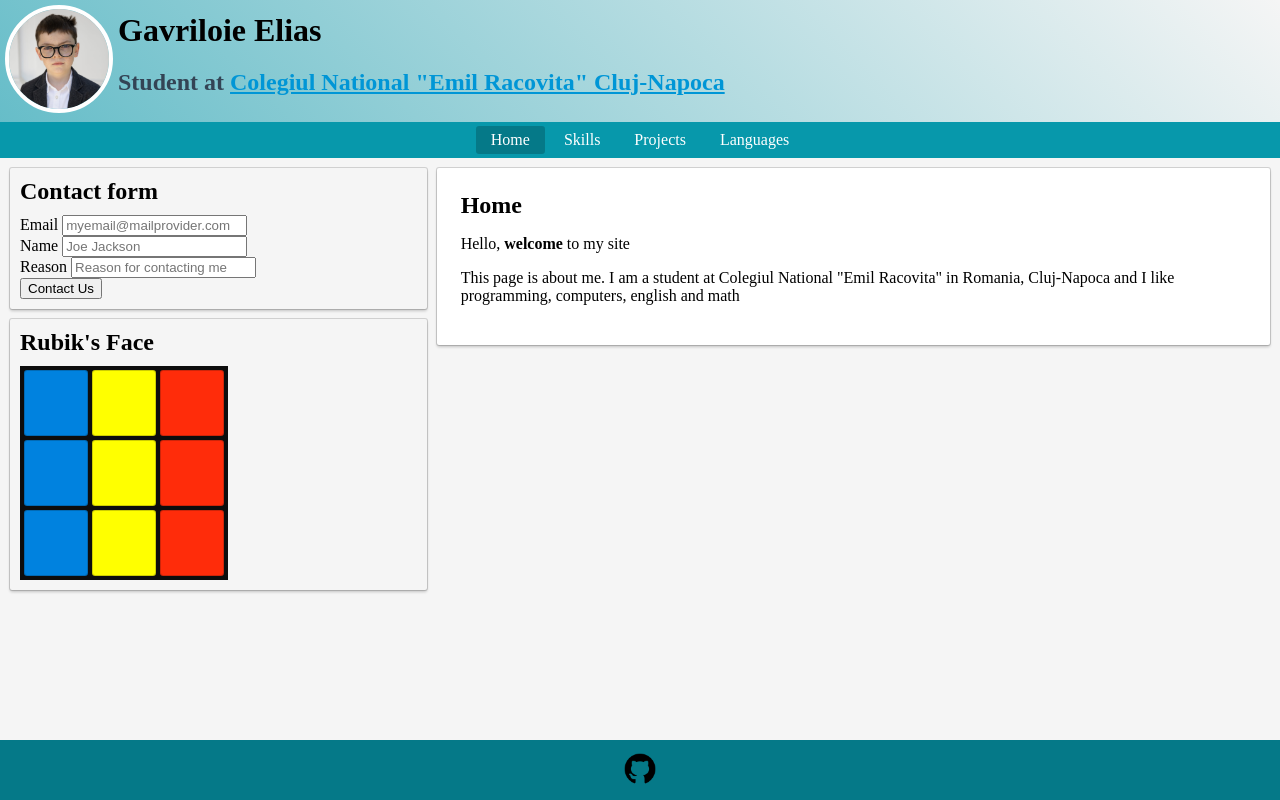
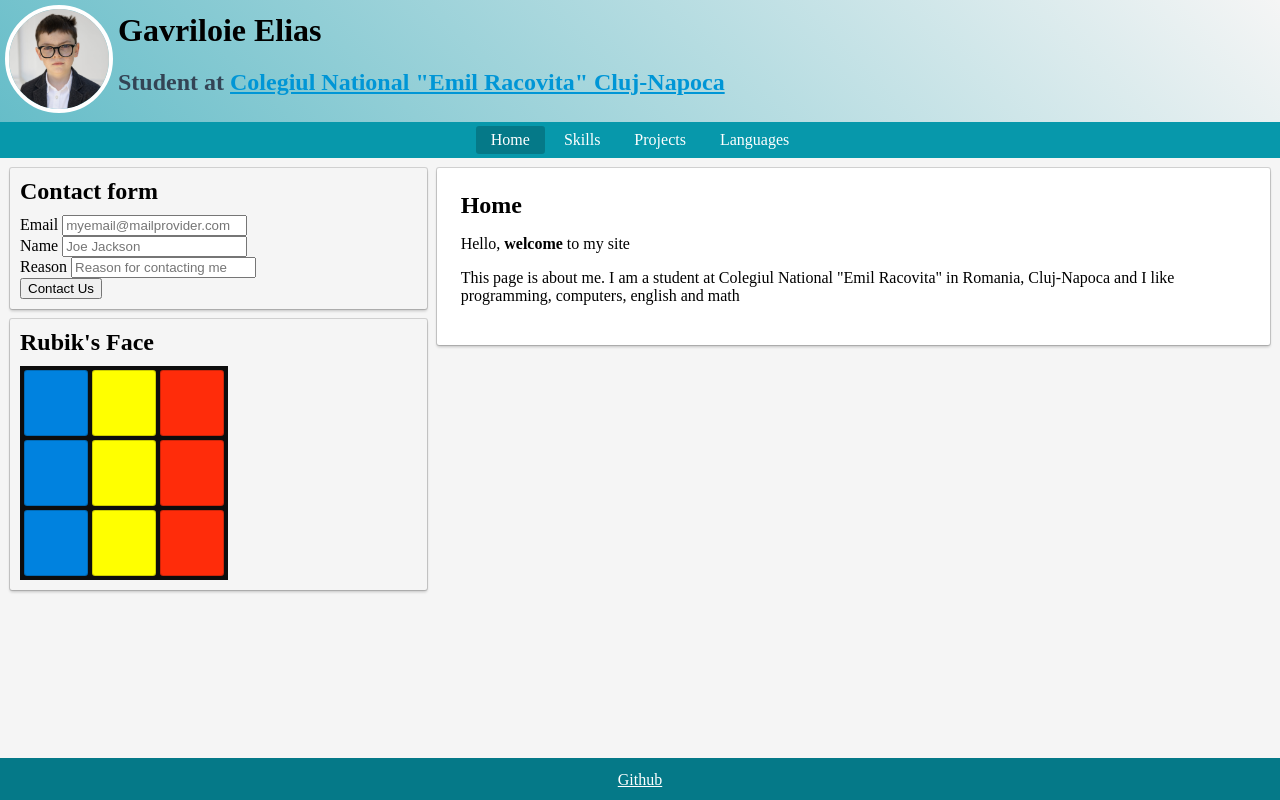
Before and after one commit to Gavriloie-Elias/Gavriloie-Elias.github.io, a plain HTML site: page index.html in a window 1280 px wide. Drawn offline with Linux system fonts and the light colour scheme.

```diff
--- a/index.html
+++ b/index.html
@@ -135,13 +135,8 @@
       <a
         href="https://github.com/Gavriloie-Elias"
         style="padding: 3px; color: white"
-        ><img
-          src="Images/github.png
-        "
-          alt="Github"
-          width="32"
-          style="background-color: transparent"
-      /></a>
+        >Github</a
+      >
     </footer>
   </body>
 
```
Also changed, not shown: 2 other files.
